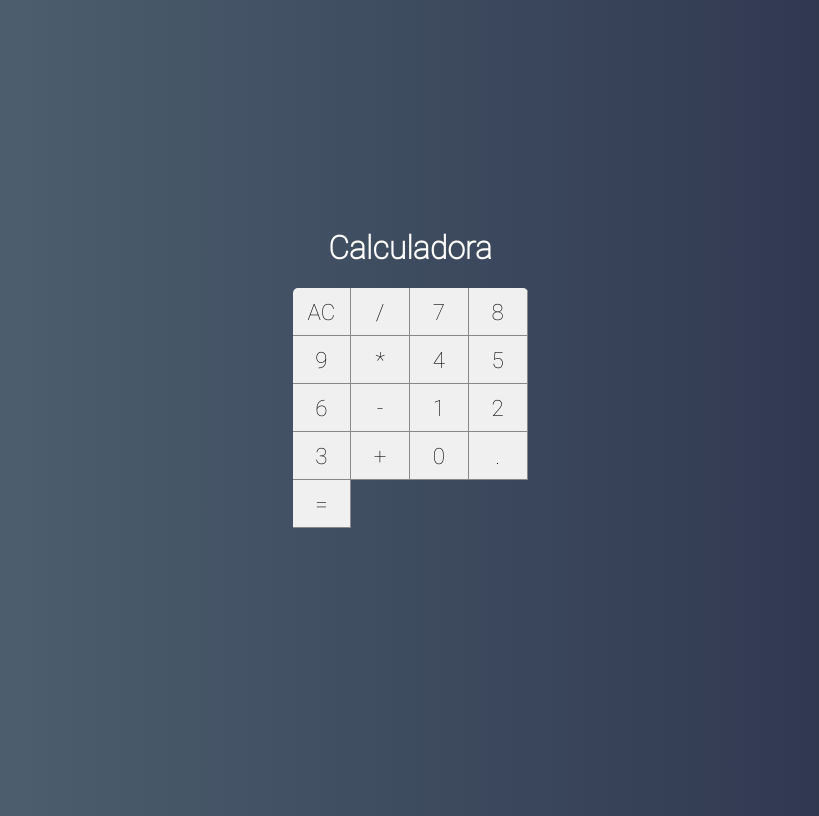
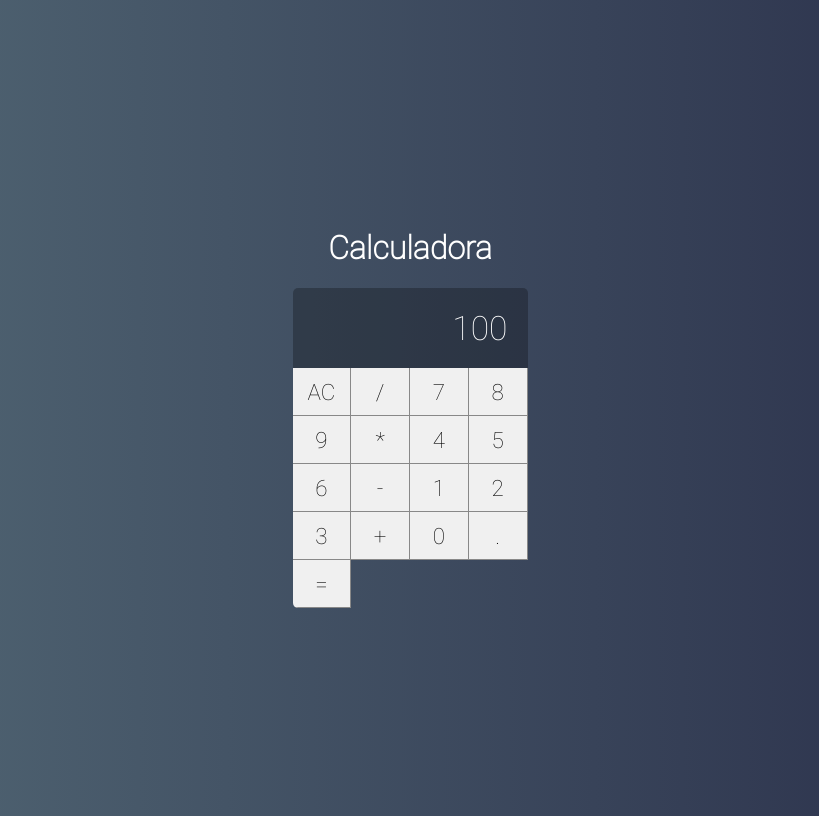
Before and after one commit to vcnsiqueira/calculator_react_hooks, a React (Create React App) app: page / in a window 1280 px wide. Shown: the whole page, without its empty margins (230-1049 px from the left). Built offline with nearby package versions, Linux system fonts and the light colour scheme.

Commit message:
I created the component display to show the value of the operation. I also created some styles to this component

```diff
--- /dev/null
+++ b/src/components/Display.css
@@ -0,0 +1,11 @@
+.display {
+    grid-column: span 4;
+    background-color: #0004;
+
+    display: flex;
+    justify-content: flex-end;
+    align-items: center;
+    padding: 20px;
+    font-size: 2.1em;
+    overflow: hidden;
+}
--- /dev/null
+++ b/src/components/Display.jsx
@@ -0,0 +1,12 @@
+import React from 'react';
+import './Display.css';
+
+const Display = ({ value }) => {
+    return(
+        <div className="display">
+            {value}
+        </div>
+    );
+};
+
+export default Display;
--- a/src/main/Calculator.css
+++ b/src/main/Calculator.css
@@ -6,5 +6,5 @@
 
     display: grid;
     grid-template-columns: repeat(4, 25%);
-    grid-template-rows: 48px 48px 48px 48px 48px;
+    grid-template-rows: 1fr 48px 48px 48px 48px 48px;
 }
--- a/src/main/Calculator.jsx
+++ b/src/main/Calculator.jsx
@@ -2,10 +2,12 @@
 import './Calculator.css';
 
 import Button from '../components/Button';
+import Display from '../components/Display';
 
 const Calculator = () => {
     return(
         <div className="calculator">
+            <Display value={100}/>
             <Button label="AC"/>
             <Button label="/"/>
             <Button label="7"/>
```
